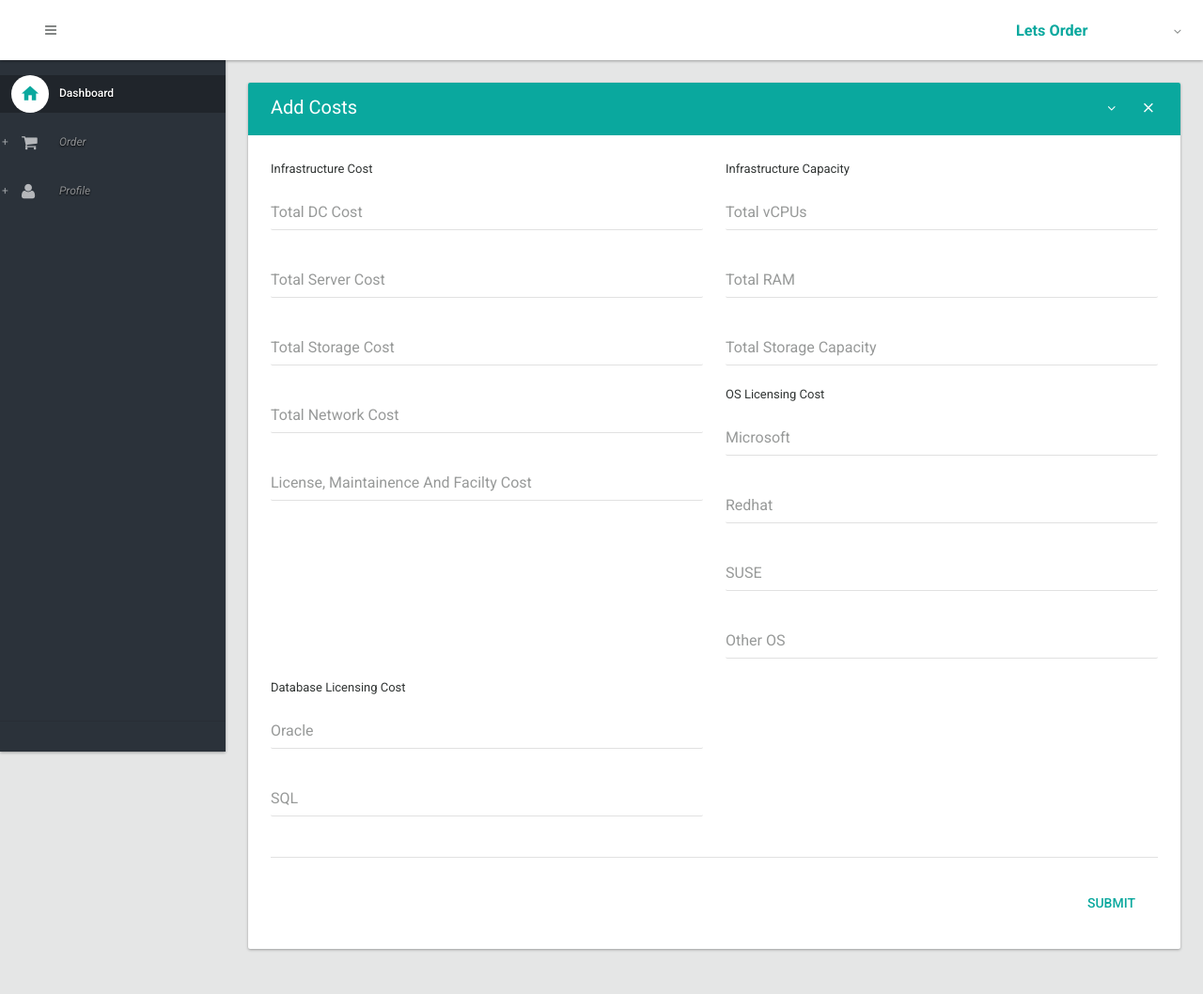
After one commit to Rajalakshmi18/APCS, a Django app: page /order/total/ in a window 1280 px wide. The commit adds this page. Shown: the whole page at 94% size. Run offline with Django 3.2, Linux system fonts and the light colour scheme; a user stored in the database is signed in; some libraries are stand-ins or nearby versions.

Commit message:
changes made

```diff
--- a/APCS/urls.py
+++ b/APCS/urls.py
@@ -25,6 +25,7 @@ urlpatterns = [
     url(r'^orders$', my_order.index, name='home'),
     url(r'^order/(?P<order_id>\d+)/$', my_order.show, name='show'),
     url(r'^order/new/$', my_order.new, name='new'),
+    url(r'^order/total/$', my_order.total, name='total'),
     url(r'^order/edit/(?P<order_id>\d+)/$', my_order.edit, name='edit'),
     url(r'^order/delete/(?P<order_id>\d+)/$', my_order.destroy, name='delete'),
     url(r'^users/login/$', auth.login, {'template_name': 'login.html'}, name='login'),
--- a/orders/forms.py
+++ b/orders/forms.py
@@ -1,6 +1,7 @@
 from django.forms import ModelForm
 from django import forms
-from .models import OrderItems
+from .models import OrderItems1
+from .models import TotalCosts
 
 class OrderForm(ModelForm):
 
@@ -12,8 +13,37 @@ class OrderForm(ModelForm):
         ('Provisioned', 'Provisioned'),
         ('Not Approved', 'Not Approved')
         )
+    OPTIONS_DR = (
+        ('',''),
+        ('Yes','Yes'),
+        ('No','No')
+    )
+
+    OPTIONS_OS = (
+        ('',''),
+        ('Windows','Windows'),
+        ('RHEL','RHEL'),
+        ('Suse','Suse'),
+        ('Others','Others')
+    )
+
+    OPTIONS_DB = (
+        ('',''),
+        ('Oracle','Oracle'),
+        ('SQL','SQL')
+    )
     order_status = forms.TypedChoiceField(required=False, choices=OPTIONS, widget=forms.RadioSelect)
+    dr = forms.TypedChoiceField(choices=OPTIONS_DR)
+    os = forms.TypedChoiceField(choices=OPTIONS_OS)
+    db = forms.TypedChoiceField(choices=OPTIONS_DB)
+
 
     class Meta:
-        model = OrderItems
-        fields = ['dept_name','app_name','function','vCPU','RAM','storage','amount','order_status']
+        model = OrderItems1
+        fields = ['dept_name','app_name','function','vCPU','RAM','storage','amount','order_status','dr','os','db']
+
+
+class TotalForm(ModelForm):
+    class Meta:
+        model = TotalCosts
+        fields = ['totalDC','totalServer','totalNetwork' ,'LMF','totalvCPU','totalRAM','totalStorage','microsoft','redhat','suse','otherOS','oracle','sql','totalStorageCost']
--- a/orders/models.py
+++ b/orders/models.py
@@ -1,7 +1,7 @@
 from django.db import models
 
 
-class OrderItems (models.Model):
+class OrderItems1 (models.Model):
     dept_name=models.CharField(max_length=20);
     app_name= models.CharField(max_length=20);
     function = models.CharField(max_length=10);
@@ -10,3 +10,26 @@ class OrderItems (models.Model):
     storage = models.IntegerField();
     amount= models.IntegerField();
     order_status = models.CharField(max_length=50);
+    dr = models.CharField(max_length=20);
+    os = models.CharField(max_length=20);
+    db = models.CharField(max_length=20);
+
+
+class Totaltrial(models.Model):
+    totalcost=models.IntegerField();
+
+class TotalCosts(models.Model):
+    totalDC = models.IntegerField();
+    totalServer= models.IntegerField();
+    totalNetwork = models.IntegerField();
+    LMF= models.IntegerField();
+    totalvCPU= models.IntegerField();
+    totalRAM = models.IntegerField();
+    totalStorage= models.IntegerField();
+    microsoft= models.IntegerField();
+    redhat= models.IntegerField();
+    suse= models.IntegerField();
+    otherOS= models.IntegerField();
+    oracle= models.IntegerField();
+    sql= models.IntegerField();
+    totalStorageCost= models.IntegerField();
--- a/orders/templates/layout.html
+++ b/orders/templates/layout.html
@@ -138,7 +138,9 @@
 							</a>
 							<!--start submenu -->
 							<ul>
+
 								<li><a href="{% url 'new' %}" ><span class="title">Add Order</span></a></li>
+                                <li><a href="{% url 'total' %}" ><span class="title">Add Total Cost</span></a></li>
 								<li><a href="{% url 'home'%}" ><span class="title">All Orders</span></a></li>
 							</ul><!--end /submenu -->
 						</li><!--end /menu-li -->
--- /dev/null
+++ b/orders/templates/total.html
@@ -0,0 +1,129 @@
+{% extends 'layout.html' %}
+
+{% load widget_tweaks %}
+
+{% block title %} Add Costs {% endblock %}
+
+{% block body %}
+
+
+                <section>
+					<div class="section-body">
+						<div class="row">
+
+							<!-- BEGIN  - FORM -->
+							<div class="col-lg-12">
+								<div class="card">
+									<div class="card-head style-primary">
+										<header>Add Costs</header>
+										<div class="tools">
+											<a class="btn btn-icon-toggle btn-collapse"><i class="fa fa-angle-down"></i></a>
+											<a class="btn btn-icon-toggle btn-close"><i class="md md-close"></i></a>
+										</div>
+									</div>
+									<div class="card-body">
+
+										<form class="form" role="form" action="" method="post" > {% csrf_token %}
+
+											<div class="row">
+												<div class="col-sm-6">
+													<header>Infrastructure Cost</header>
+													<div class="form-group floating-label">
+														{{ form.totalDC | add_class:'form-control' }}
+														<label for="regular2">Total DC Cost</label>
+													</div>
+													<div class="form-group floating-label">
+														{{ form.totalServer | add_class:'form-control' }}
+														<label for="regular2"> Total Server Cost</label>
+													</div>
+                                                    <div class="form-group floating-label">
+														{{ form.totalStorageCost | add_class:'form-control' }}
+														<label for="regular2">Total Storage Cost </label>
+													</div>
+													<div class="form-group floating-label">
+														{{ form.totalNetwork | add_class:'form-control' }}
+														<label for="regular2">Total Network Cost </label>
+													</div>
+
+													<div class="form-group floating-label">
+														{{ form.LMF | add_class:'form-control' }}
+														<label for="regular2">License, Maintainence And Facilty Cost</label>
+													</div>
+												</div>
+
+
+                                                <div class="col-sm-6">
+													<header>Infrastructure Capacity</header>
+													<div class="form-group floating-label">
+														{{ form.totalvCPU | add_class:'form-control' }}
+														<label for="regular2">Total vCPUs</label>
+													</div>
+													<div class="form-group floating-label">
+														{{ form.totalRAM | add_class:'form-control' }}
+														<label for="regular2"> Total RAM</label>
+													</div>
+													<div class="form-group floating-label">
+														{{ form.totalStorage | add_class:'form-control' }}
+														<label for="regular2">Total Storage Capacity </label>
+													</div>
+												</div>
+
+
+                                                <div class="col-sm-6">
+													<header>OS Licensing Cost</header>
+													<div class="form-group floating-label">
+														{{ form.microsoft | add_class:'form-control' }}
+														<label for="regular2">Microsoft</label>
+													</div>
+													<div class="form-group floating-label">
+														{{ form.redhat | add_class:'form-control' }}
+														<label for="regular2"> Redhat</label>
+													</div>
+													<div class="form-group floating-label">
+														{{ form.suse | add_class:'form-control' }}
+														<label for="regular2">SUSE</label>
+													</div>
+
+													<div class="form-group floating-label">
+														{{ form.otherOS | add_class:'form-control' }}
+														<label for="regular2">Other OS</label>
+													</div>
+												</div>
+
+
+                                                <div class="col-sm-6">
+													<header>Database Licensing Cost</header>
+													<div class="form-group floating-label">
+														{{ form.oracle | add_class:'form-control' }}
+														<label for="regular2">Oracle</label>
+													</div>
+													<div class="form-group floating-label">
+														{{ form.sql | add_class:'form-control' }}
+														<label for="regular2"> SQL</label>
+													</div>
+                                                </div>
+
+                                                	<div class="col-md-12">
+													<hr>
+							 						<div class="card-actionbar-row">
+														<input type="submit" class="btn btn-flat btn-primary ink-reaction" value="SUBMIT">
+													</div>
+												</div>
+
+											</div>
+										</form>
+									</div><!--end .card-body -->
+								</div><!--end .card -->
+							</div><!--end .col -->
+							<!-- END FORM - TIME ON SITE -->
+
+						</div><!--end .row -->
+					</div><!--end .section-body -->
+
+
+
+
+				</section>
+
+
+{% endblock %}
--- a/orders/views.py
+++ b/orders/views.py
@@ -1,22 +1,26 @@
 from django.shortcuts import render, redirect
-from .models import OrderItems
+from .models import OrderItems1
+from .models import TotalCosts
 from .forms import OrderForm
+from .forms import TotalForm
 from django.contrib import messages
 from django.contrib.auth.decorators import login_required
 
+
 @login_required
 def index(request):
-    orders = OrderItems.objects.all()
+    orders = OrderItems1.objects.all()
     return render(request, 'index.html', {'orders': orders})
 
 @login_required
 def show(request, order_id):
-    order = OrderItems.objects.filter(id=order_id)
+    order = OrderItems1.objects.filter(id=order_id)
     return render(request, 'show.html', {'order': order})
 
 @login_required
 def new(request):
     if request.POST:
+        total = TotalCosts.objects.order_by('id')[0]
         form = OrderForm(request.POST)
         if form.is_valid():
             if form.save():
@@ -27,11 +31,13 @@ def new(request):
             return redirect('/', messages.error(request, 'Form is not valid', 'alert-danger'))
     else:
         form = OrderForm()
-        return render(request, 'new.html', {'form':form})
+        total = TotalCosts.objects.order_by('id')[0]
+        print(total.totalServer)
+        return render(request, 'new.html', {'form':form, 'form2':total } )
 
 @login_required
 def edit(request, order_id):
-    order = OrderItems.objects.get(id=order_id)
+    order = OrderItems1.objects.get(id=order_id)
     if request.POST:
         form = OrderForm(request.POST, instance=order)
         if form.is_valid():
@@ -47,6 +53,23 @@ def edit(request, order_id):
 
 @login_required
 def destroy(request, order_id):
-    order = OrderItems.objects.get(id=order_id)
+    order = OrderItems1.objects.get(id=order_id)
     order.delete()
     return redirect('/', messages.success(request, 'Order was successfully deleted.', 'alert-success'))
+
+@login_required
+def total(request):
+    #total = TotalCosts.objects.order_by('id')[0]
+    #total.delete()
+    if request.POST:
+        form = TotalForm(request.POST)
+        if form.is_valid():
+            if form.save():
+                return redirect('/', messages.success(request, 'Costs were successfully added.', 'alert-success'))
+            else:
+                return redirect('/', messages.error(request, 'Data is not saved', 'alert-danger'))
+        else:
+            return redirect('/', messages.error(request, 'Form is not valid', 'alert-danger'))
+    else:
+        form = TotalForm()
+        return render(request, 'total.html', {'form':form})
```
Also changed, not shown: orders/templates/new.html (+122 -28 lines), db.sqlite3.
